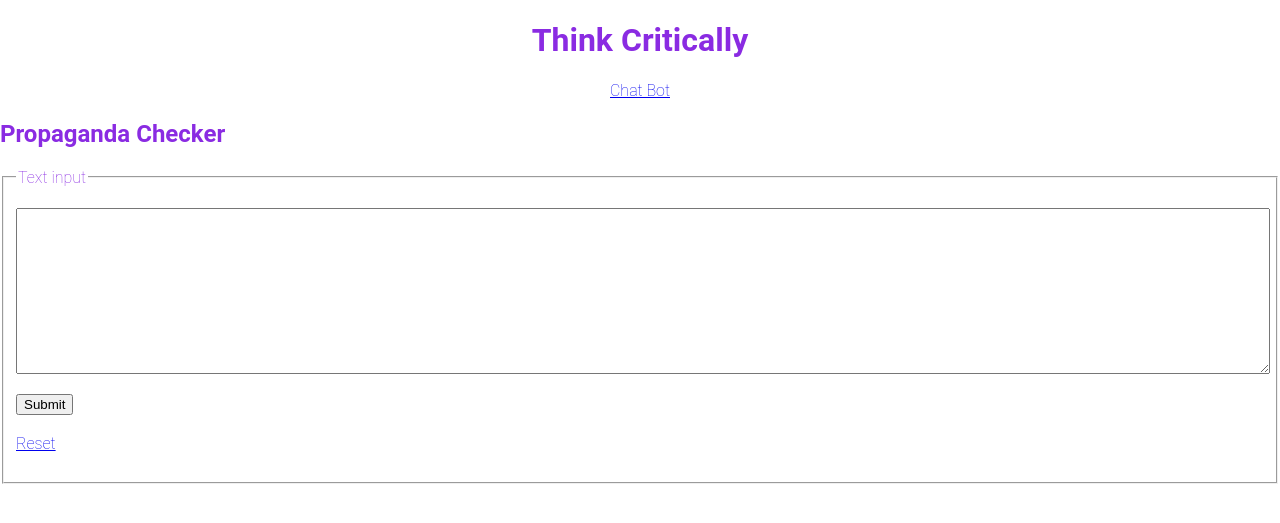
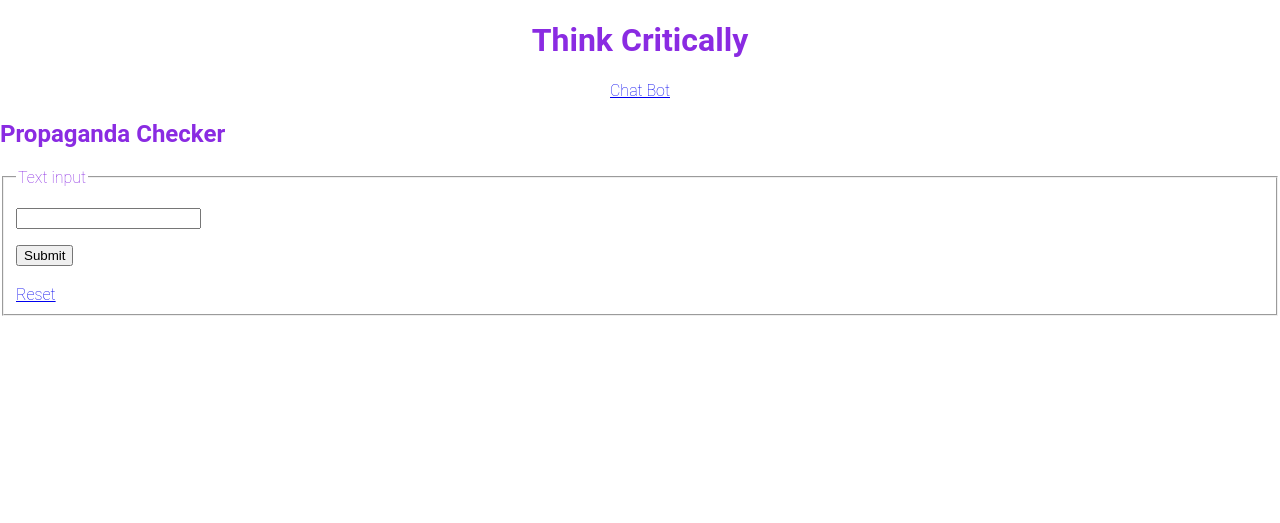
Before and after one commit to meha-goyal/BitHacks-PropagandaDetection, a Flask app: template templates/index.html in a window 1280 px wide. Shown: the top 523 px of the page. Run offline with Flask 2, Linux system fonts and the light colour scheme; the template is opened without the code that fills it, so the values that code supplies are empty; parts of the project's set-up code (start-up, migrations or seed data) failed here and were passed over.

Commit message:
Update index.html

```diff
--- a/templates/index.html
+++ b/templates/index.html
@@ -7,7 +7,7 @@
     <meta name="viewport" content="width=device-width">
     <link href="style.css" rel="stylesheet" type="text/css" />
     <h1><center>Think Critically</center></h1>
-    <center><a href="chatbot.html">Chat Bot</a></center>
+	  <center><a href="chatbot.html">Chat Bot</a></center>
     <h2>Propaganda Checker</h2>
   </head>
   <body>
@@ -15,8 +15,7 @@
       <fieldset>
         <legend>Text input</legend>
         <p>
-          <textarea id="input" name="propText" style="width: 100%; height: 12em;" cols="65" rows="8" id="typedText" id="typedText"></textarea>
-					<table width="100%" cellpadding="0" cellspacing="0" border="0">
+          <input name = "propText" type = "string" required>
         </p>
         <input onclick="isPropaganda()" type="submit">
         <br><br>
```
